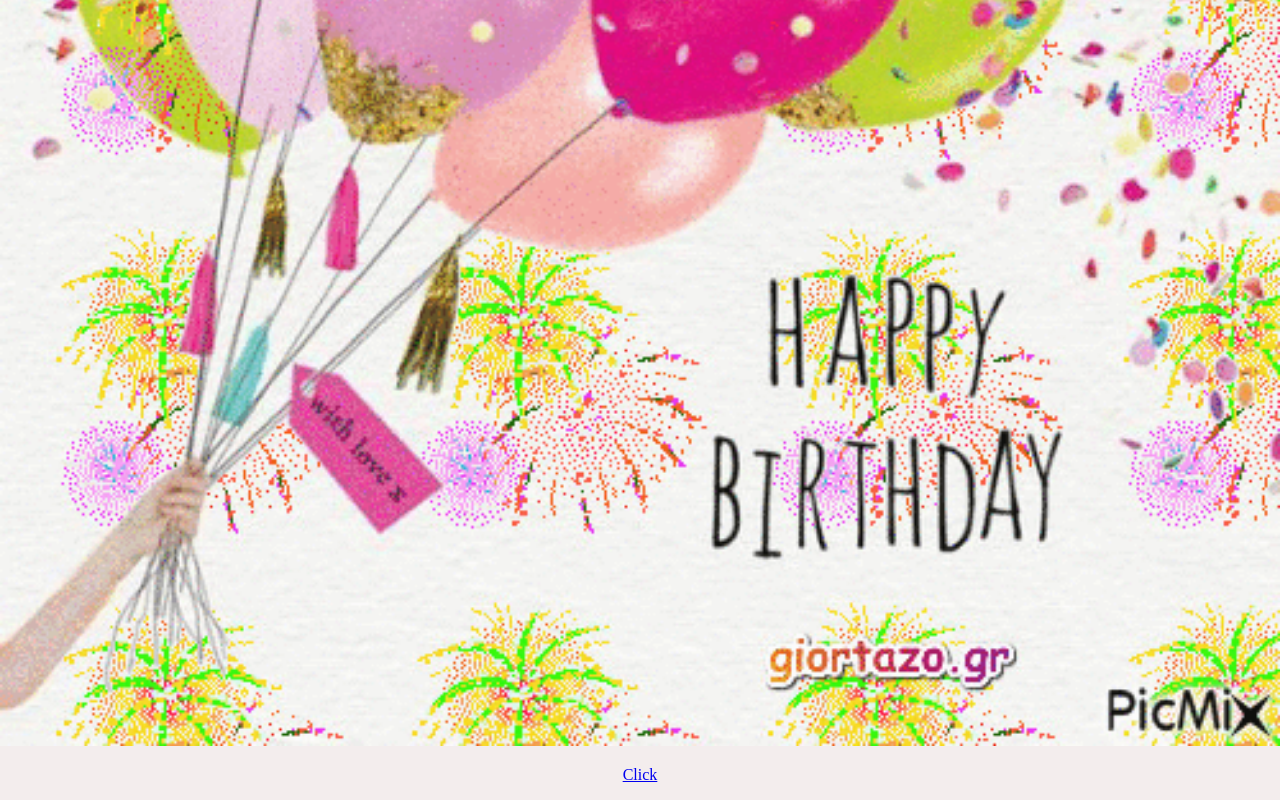
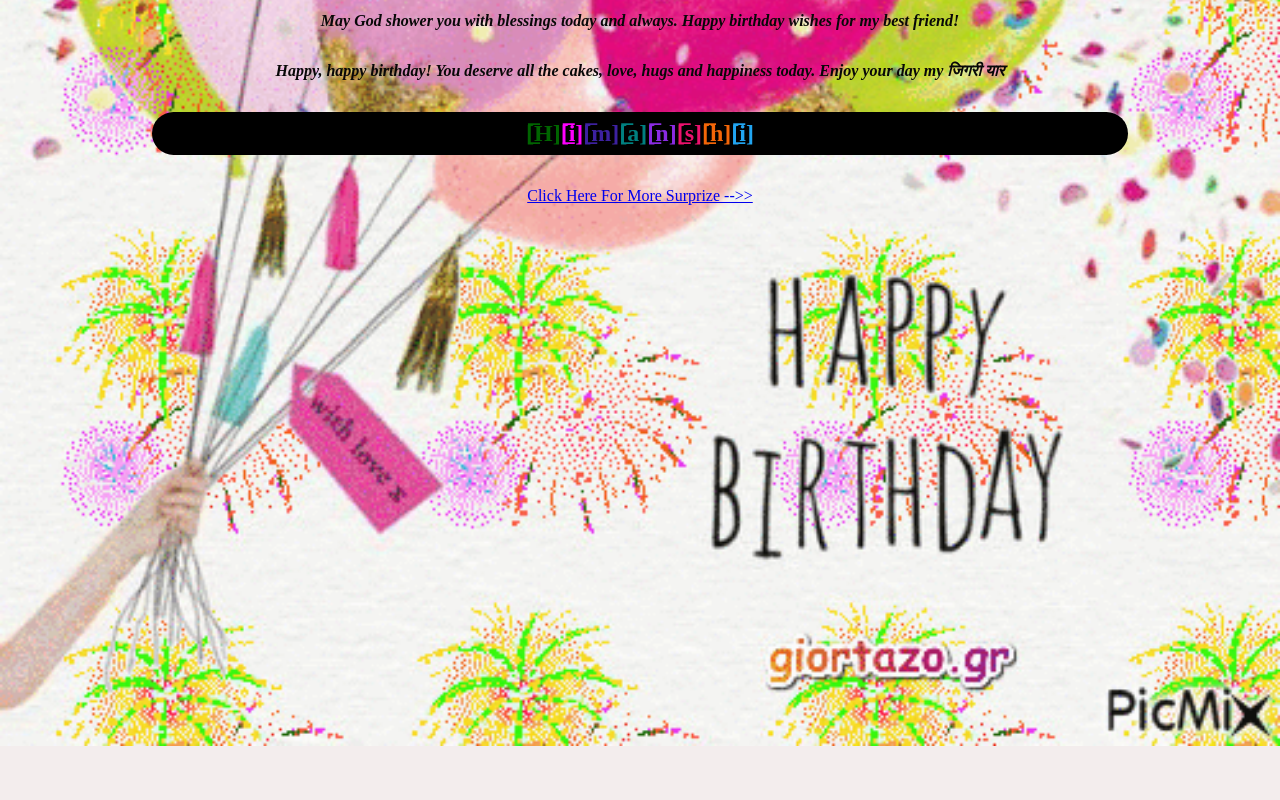
Before and after one commit to sharma2514/happyBirthday, a plain HTML site: page index.html in a window 1280 px wide. Shown: the part 534-1334 px from the top of the page. After the commit the page ends 1284 px from the top, so only its background shows below. Drawn offline with Linux system fonts and the light colour scheme.

Commit message:
some change

```diff
--- a/index.html
+++ b/index.html
@@ -14,8 +14,8 @@
         <p style="color: rgb(8, 8, 8); font-style: oblique; font-size: 1rem; font-weight: bolder;">May God shower you with blessings today and always. Happy birthday wishes for my best friend!</p>
         <p style="color: rgb(8, 8, 8); font-style: oblique; font-size: 1rem; font-weight: bolder;">Happy, happy birthday! You deserve all the cakes, love, hugs and happiness today. Enjoy your day my जिगरी यार</p>
         <p class="hima"><span id="sp1">[̲̅H]</span><span id="sp2">[̲̅i]</span><span id="sp3">[̲̅m]</span><span id="sp4">[̲̅a]</span><span id="sp5">[̲̅n]</span><span id="sp6">[̲̅s]</span><span id="sp7">[̲̅h]</span><span id="sp8">[̲̅i]</span></p>
+        <p><a href="surprize.html">Click Here For More Surprize -->></a></p>
     </div>
 
-    <p><a href="/surprize.html">Click</a></p>
 </body>
 </html>
--- a/style.css
+++ b/style.css
@@ -11,7 +11,7 @@ body{
 
 .back{
     width: 100%;
-    height: 100%;
+    height: 90%;
 }
 
 .back img{
@@ -26,7 +26,7 @@ body{
     top: 0;
     display: flex;
     flex-direction: column;
-    /* justify-content: center; */
+    justify-content: center;
     align-items: center;
 }
 .name p span{
```
